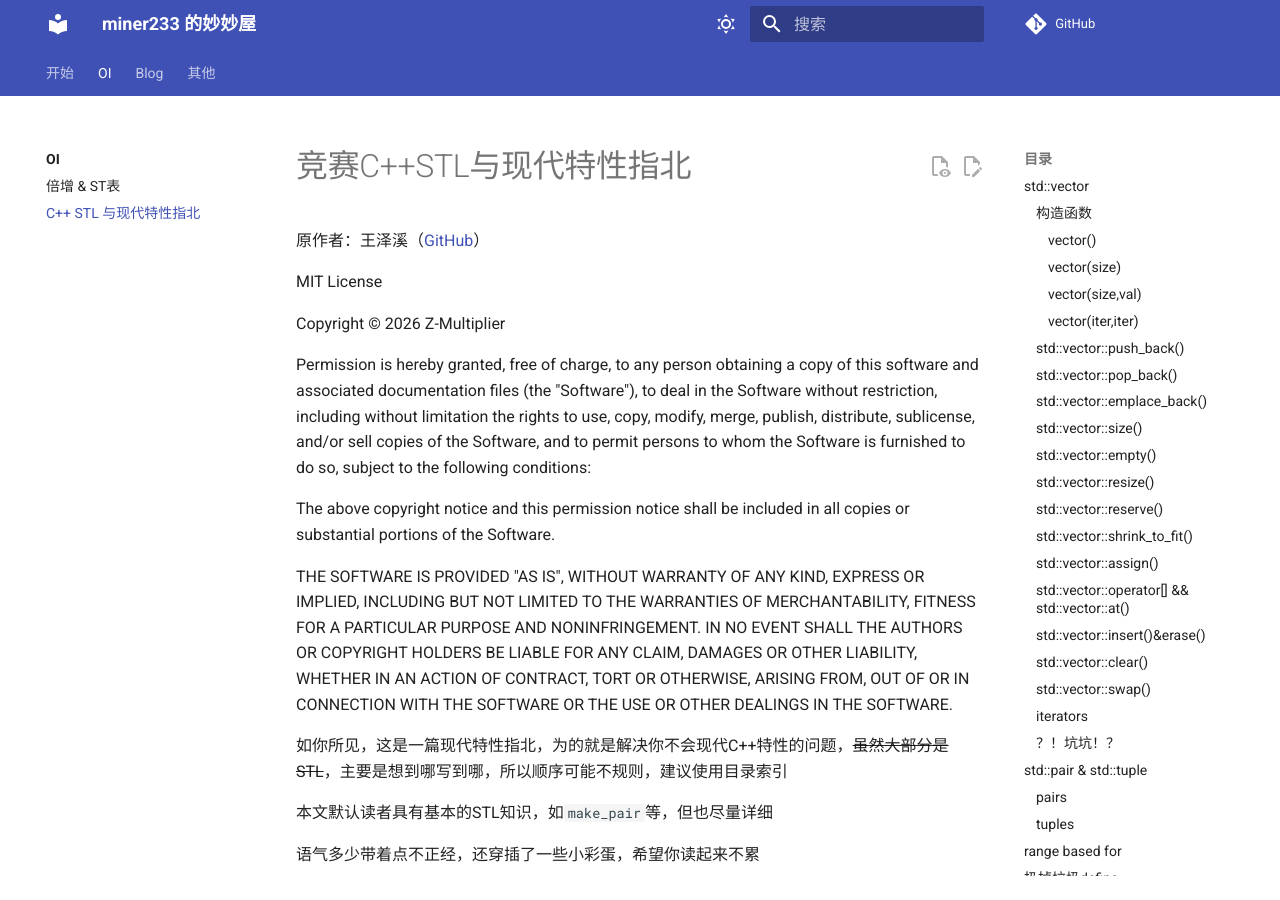
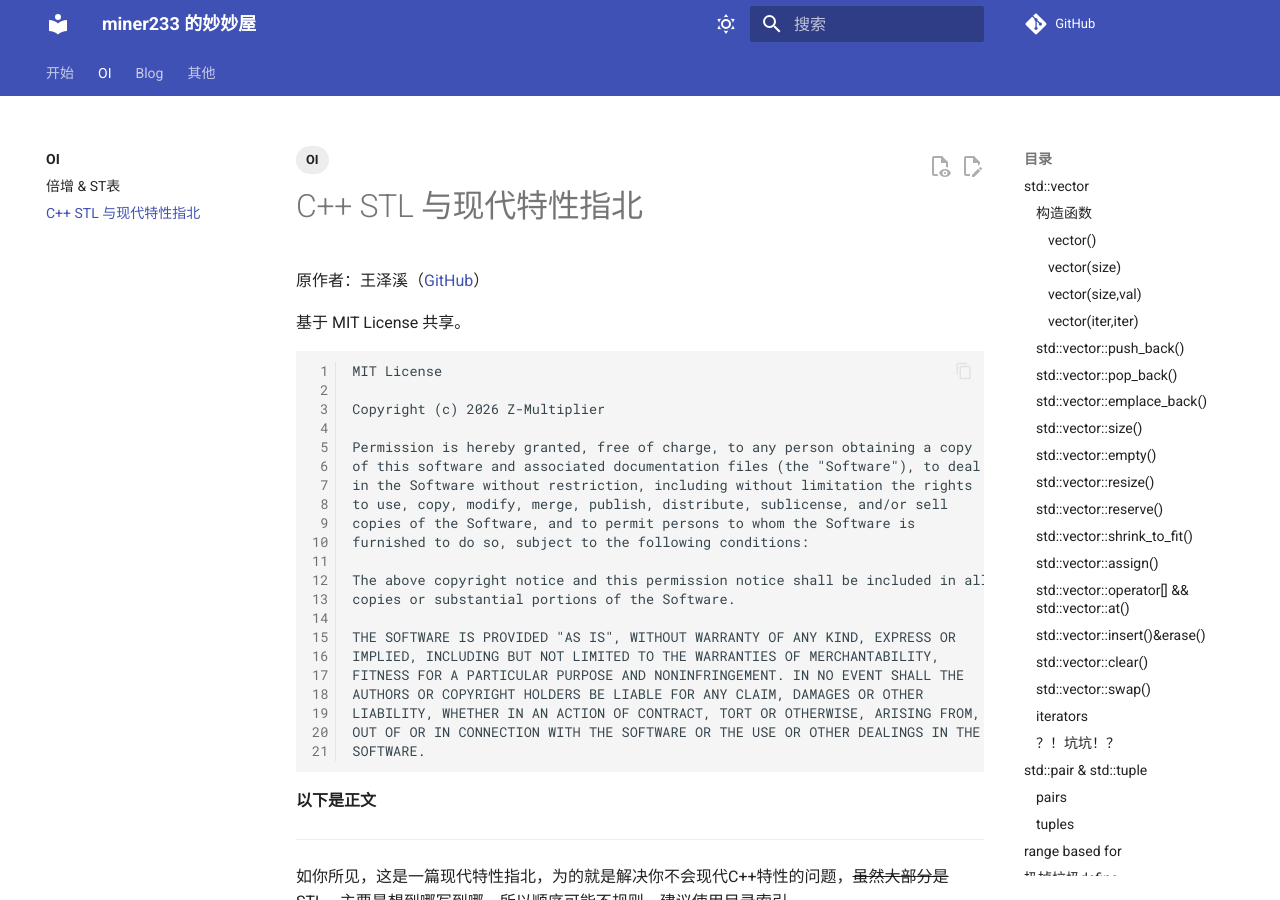
Before and after one commit to miner233/miner233.github.io, an MkDocs documentation site: the page built from docs/OI/cpp_stl_wzx.md, in a window 1280 px wide and 900 px high. Built offline with MkDocs 1.6.1 and Material for MkDocs 9.7.7, drawn with Linux system fonts in a browser that asks for light colours; comment, search, counter and statistics services are not loaded.

Commit message:
update 260729.2156

````diff
--- a/docs/OI/cpp_stl_wzx.md
+++ b/docs/OI/cpp_stl_wzx.md
@@ -1,6 +1,14 @@
-# 竞赛C++STL与现代特性指北
+---
+tittle: C++ STL 与现代特性指北
+tags:
+  - OI
+---
+# C++ STL 与现代特性指北
 原作者：王泽溪（[GitHub](https://github.com/Z-Multiplier/)）
 
+基于 MIT License 共享。
+
+```
 MIT License
 
 Copyright (c) 2026 Z-Multiplier
@@ -22,6 +30,11 @@ AUTHORS OR COPYRIGHT HOLDERS BE LIABLE FOR ANY CLAIM, DAMAGES OR OTHER
 LIABILITY, WHETHER IN AN ACTION OF CONTRACT, TORT OR OTHERWISE, ARISING FROM,
 OUT OF OR IN CONNECTION WITH THE SOFTWARE OR THE USE OR OTHER DEALINGS IN THE
 SOFTWARE.
+```
+
+**以下是正文**
+
+------
 
 如你所见，这是一篇现代特性指北，为的就是解决你不会现代C++特性的问题，~~虽然大部分是STL~~，主要是想到哪写到哪，所以顺序可能不规则，建议使用目录索引
 
````
Also changed, not shown: site/OI/cpp_stl_wzx/index.html, site/search/search_index.json, site/tags.json, site/tags/index.html.
